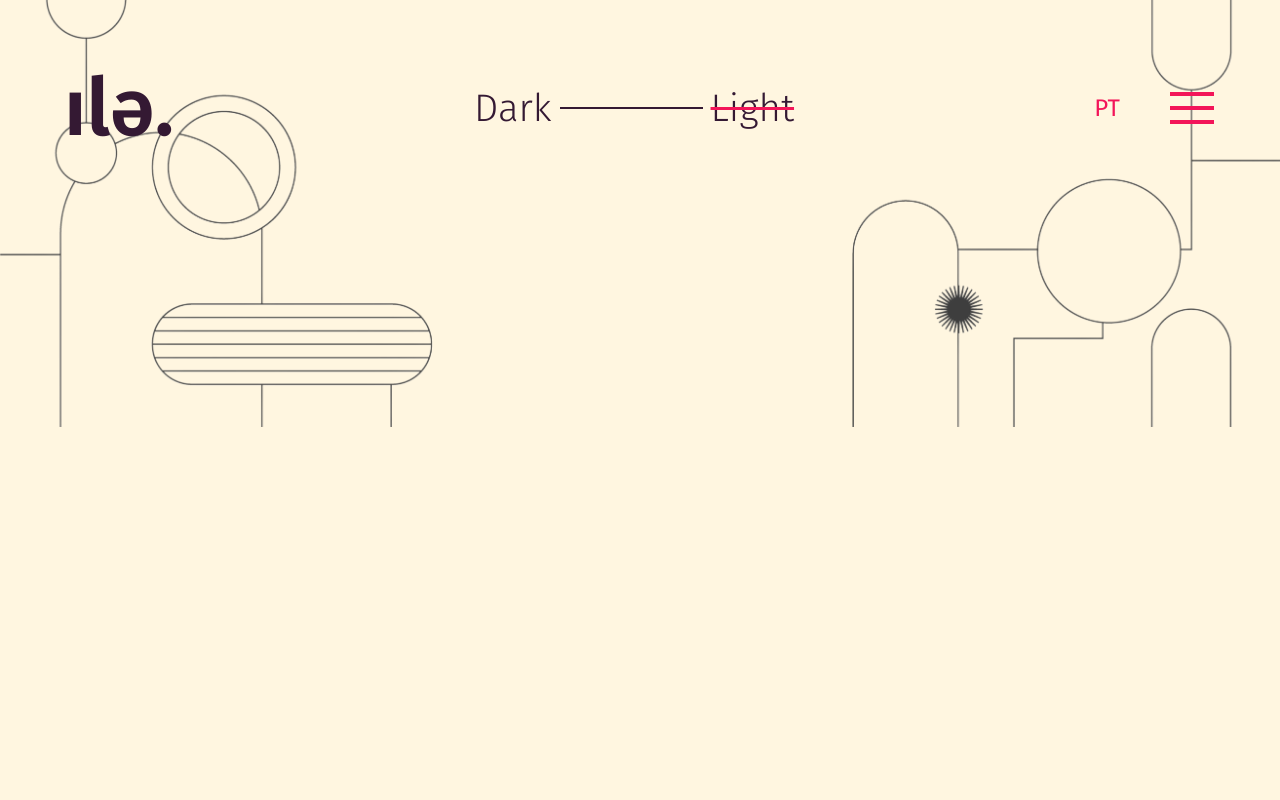
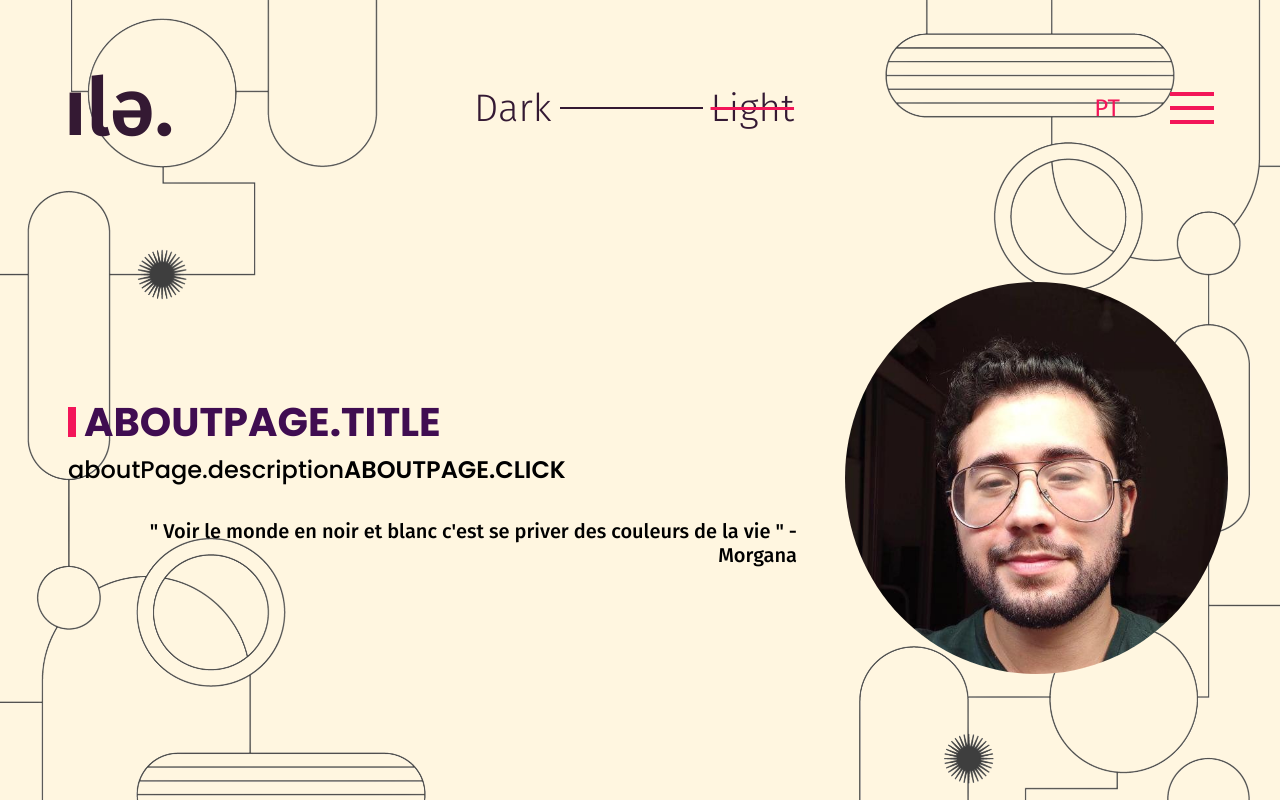
Before and after one commit to cleitonBarros/portifolio, a React (Vite) app in the folder profile/: page /about in a window 1280 px wide. Shown: the top 800 px of the page. Built offline with nearby package versions, Linux system fonts and the light colour scheme; a web font is replaced by a local one.

Commit message:
:sparkles: feat:  about page

```diff
--- /dev/null
+++ b/profile/src/pages/About/index.tsx
@@ -0,0 +1,41 @@
+import { useContext } from "react";
+
+import foto from "../../assets/img/foto.png";
+import { LanguageContext } from "../../context/useLanguage";
+import * as S from "./style";
+
+export function About() {
+  const { t } = useContext(LanguageContext);
+
+  return (
+    <>
+      <S.Container>
+        <S.Wrapper>
+          <div className="Text animate__animated animate__fadeIn animate__slower">
+            <h2>
+              <div></div>
+              {t("aboutPage.title")}
+            </h2>
+            <p>
+              {t("aboutPage.description")}
+              <a
+                href="https://github.com/cleitonBarros"
+                target="_blank"
+                rel="noreferrer"
+              >
+                {t("aboutPage.click")}
+              </a>
+            </p>
+            <h4>
+              &quot; Voir le monde en noir et blanc c&apos;est se priver des
+              couleurs de la vie &quot; - Morgana
+            </h4>
+          </div>
+          <div className="img animate__animated animate__fadeIn animate__slow">
+            <img src={foto} alt="eu" />
+          </div>
+        </S.Wrapper>
+      </S.Container>
+    </>
+  );
+}
--- /dev/null
+++ b/profile/src/pages/About/style.ts
@@ -0,0 +1,150 @@
+/* eslint-disable prettier/prettier */
+import { styled } from "styled-components";
+
+export const Container = styled.div`
+  display: flex;
+  min-width: 100%;
+  min-height: 100vh;
+  justify-content: center;
+  align-items: center;
+  padding: 0 1.75rem;
+`;
+
+export const Wrapper = styled.div`
+  margin-top: 7rem;
+  display: flex;
+  align-items: center;
+  width: 100vw;
+  justify-content: space-between;
+  position: relative;
+
+  .Text {
+    padding: 1rem;
+    border-radius: 12px;
+    background-color: ${({ theme }) => theme.COLORS.TEXTBKG};
+
+    max-width: 100%;
+    min-width: 18.75rem;
+
+    h2 {
+      font-size: 2rem;
+      font-family: "Poppins", sans-serif;
+      text-transform: uppercase;
+      color: ${({ theme }) => theme.COLORS.NAME};
+
+      display: flex;
+      align-items: center;
+      gap: 0.5rem;
+
+      div {
+        background-color: ${({ theme }) => theme.COLORS.ICON};
+        width: 8px;
+        height: 30px;
+      }
+    }
+
+    p {
+      font-family: "Poppins", sans-serif;
+      font-size: 1rem;
+      text-align: justify;
+      font-weight: 500;
+      color: ${({ theme }) => theme.COLORS.TEXT};
+
+      a {
+        text-transform: uppercase;
+        font-weight: 500;
+        color: ${({ theme }) => theme.COLORS.TEXT};
+      }
+    }
+
+    h4 {
+      margin-top: 2rem;
+      font-size: 1.25rem;
+      font-weight: 500;
+      color: ${({ theme }) => theme.COLORS.TEXT};
+      text-align: end;
+    }
+  }
+
+  .img {
+    position: absolute;
+    top: -8%;
+    right: 2%;
+    width: 5rem;
+    img {
+      border-radius: 50%;
+      width: 100%;
+      height: auto;
+    }
+  }
+
+  @media (min-width: 425px) {
+    margin-top: 5rem;
+
+    .Text {
+      p {
+        font-size: 1.1rem;
+      }
+      .img {
+        position: absolute;
+        top: 22%;
+        right: 2%;
+        max-width: 6rem;
+        img {
+          width: 100%;
+          height: auto;
+        }
+      }
+    }
+
+    @media (min-width: 768px) {
+      gap: 2rem;
+      flex-direction: column-reverse;
+      .Text {
+        max-width: 50rem;
+
+        h2 {
+          font-size: 2.5rem;
+        }
+
+        p {
+          font-size: 1.25rem;
+
+          a {
+            font-weight: 600;
+            &:hover {
+              color: ${({ theme }) => theme.COLORS.NAV.HOVER};
+            }
+          }
+        }
+      }
+      .img {
+        position: static;
+        width: 18rem;
+        img {
+          width: 100%;
+          min-width: 15rem;
+          height: auto;
+        }
+      }
+    }
+    @media (min-width: 1025px) {
+      flex-direction: row;
+      .Text {
+        max-width: 50rem;
+        p {
+          font-size: 1.5rem;
+        }
+      }
+      .img {
+        position: static;
+        width: 24rem;
+        img {
+          width: 100%;
+          min-width: 20rem;
+          height: auto;
+        }
+      }
+    }
+  }
+`;
--- a/profile/src/routes/app.routes.tsx
+++ b/profile/src/routes/app.routes.tsx
@@ -1,15 +1,24 @@
 import { BrowserRouter as Router, Routes, Route } from "react-router-dom";
 
+import { Container, Section } from "../components/Container/style";
+import { Header } from "../components/Header";
+
+import { About } from "../pages/About";
 import { Home } from "../pages/Home";
-import { Header } from "../components/Header";
 
 export function AppRoutes() {
   return (
     <Router>
       <Header />
-      <Routes>
-        <Route path="/" element={<Home />} />
-      </Routes>
+
+      <Container>
+        <Section>
+          <Routes>
+            <Route path="/" element={<Home />} />
+            <Route path="/about" element={<About />} />
+          </Routes>
+        </Section>
+      </Container>
     </Router>
   );
 }
```
